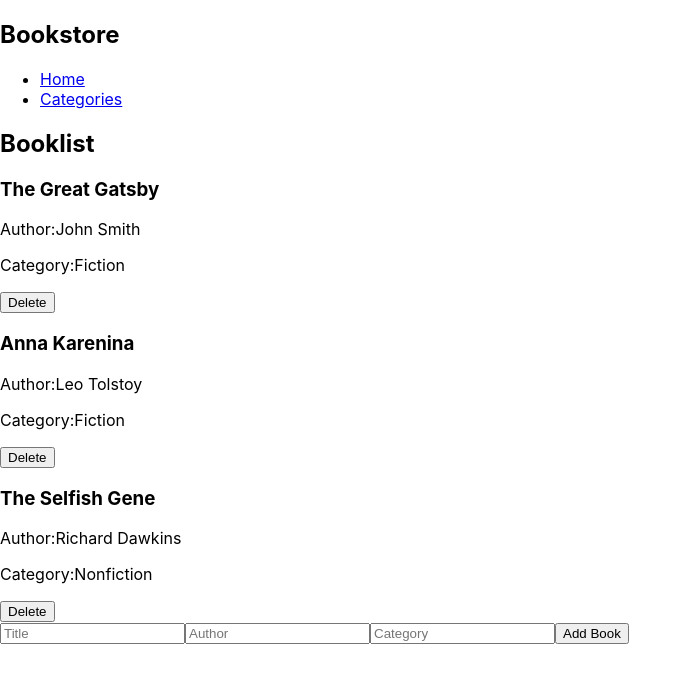
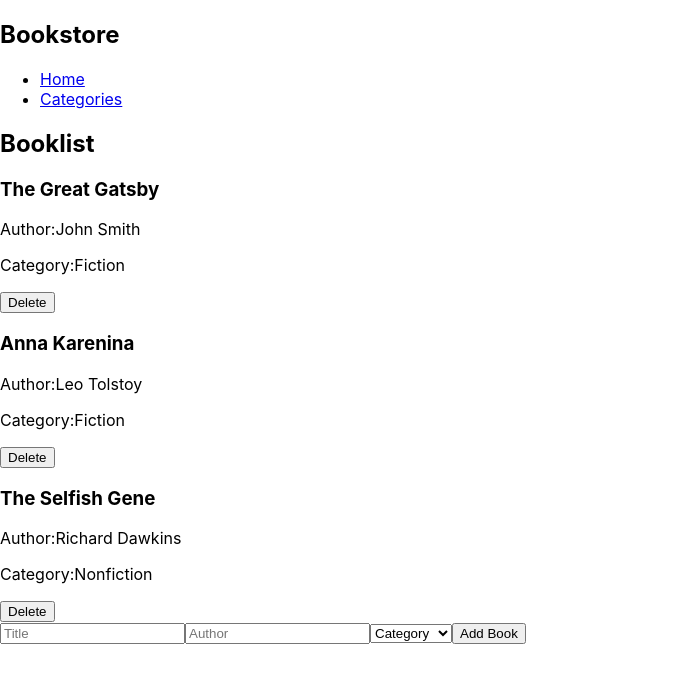
Before and after one commit to George7h/bookstores, a React (Create React App) app: page / in a window 1280 px wide. Shown: the top 682 px of the page, without its empty margins (0-692 px from the left). Built offline with nearby package versions, Linux system fonts and the light colour scheme.

Commit message:
Create category dropdown

```diff
--- a/src/components/Bookform.js
+++ b/src/components/Bookform.js
@@ -5,17 +5,36 @@ import AddBookButton from './addBookButton';
 const BookForm = ({ onAdd }) => {
   const [title, setTitle] = useState('');
   const [author, setAuthor] = useState('');
-  const [category, setCategory] = useState('');
+  const [category, setCategory] = useState(''); // Initialize with an empty string
+
+  const generateItemId = () => `item_${Date.now()}`;
 
   const handleSubmit = (e) => {
     e.preventDefault();
     if (title && author && category) {
-      onAdd({ title, author, category });
+      // eslint-disable-next-line
+      const item_id = generateItemId();
+      onAdd({
+        // eslint-disable-next-line
+        item_id, title, author, category,
+      });
       setTitle('');
       setAuthor('');
       setCategory('');
     }
   };
+
+  const categoryOptions = [
+    'Action',
+    'Comedy',
+    'Fantasy',
+    'Drama',
+    'Horror',
+    'Suspense',
+    'Thriller',
+    'Crime',
+    'Kids',
+  ];
 
   return (
     <form onSubmit={handleSubmit}>
@@ -31,12 +50,17 @@ const BookForm = ({ onAdd }) => {
         value={author}
         onChange={(e) => setAuthor(e.target.value)}
       />
-      <input
-        type="text"
-        placeholder="Category"
+      <select
         value={category}
         onChange={(e) => setCategory(e.target.value)}
-      />
+      >
+        <option value="">Category</option>
+        {categoryOptions.map((categoryOption) => (
+          <option key={categoryOption} value={categoryOption}>
+            {categoryOption}
+          </option>
+        ))}
+      </select>
       <AddBookButton onClick={handleSubmit} />
     </form>
   );
```
